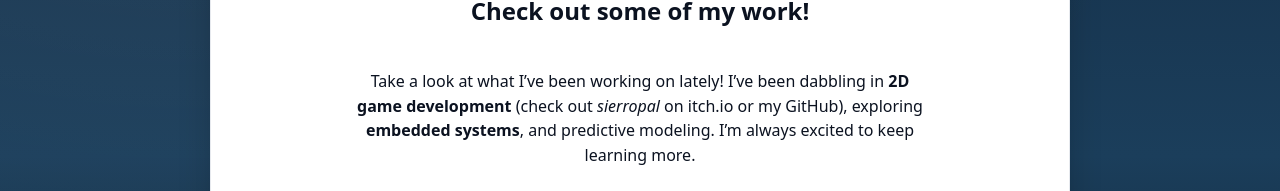
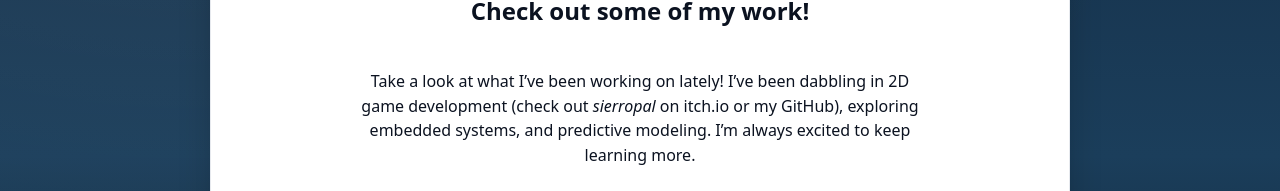
Before and after one commit to serrasencar/GTBitsOfGoodCard, a plain HTML site: page index.html in a window 1280 px wide. Both pictures are taken after a click on the button "More about me →". Shown: the part 284-475 px from the top of the page. Drawn offline with Linux system fonts and the light colour scheme.

Commit message:
Fixed Labeling

```diff
--- a/index.html
+++ b/index.html
@@ -36,7 +36,7 @@
         <h2>Check out some of my work!</h2>
 
         <p class="blurb">
-         Take a look at what I’ve been working on lately! I’ve been dabbling in <b>2D game development</b> (check out <i>sierropal</i> on itch.io or my GitHub), exploring <b>embedded systems</b>, and predictive modeling. I’m always excited to keep learning more.
+         Take a look at what I’ve been working on lately! I’ve been dabbling in 2D game development (check out <i>sierropal</i> on itch.io or my GitHub), exploring embedded systems, and predictive modeling. I’m always excited to keep learning more.
         </p>
 
         <div class="actions">
```
